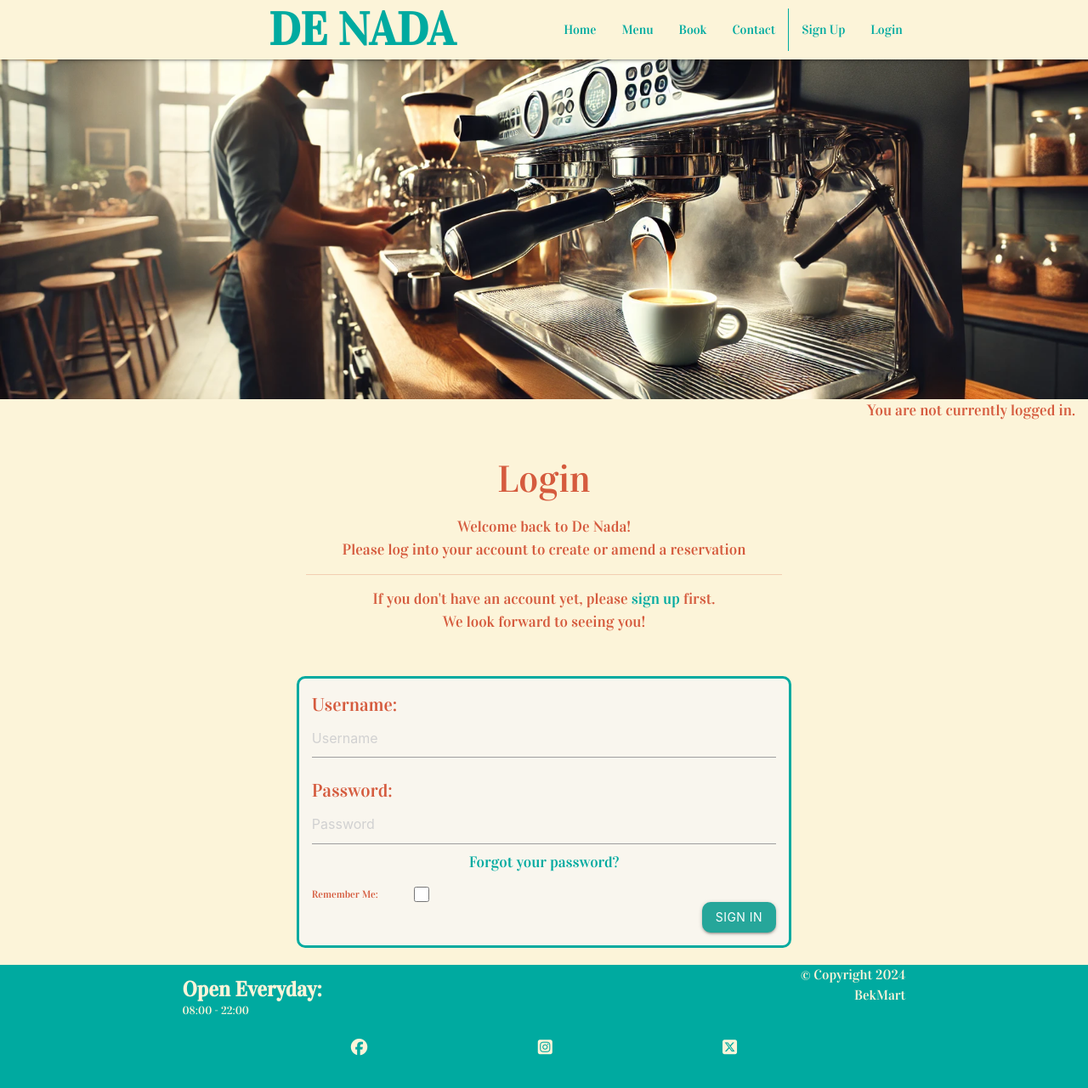
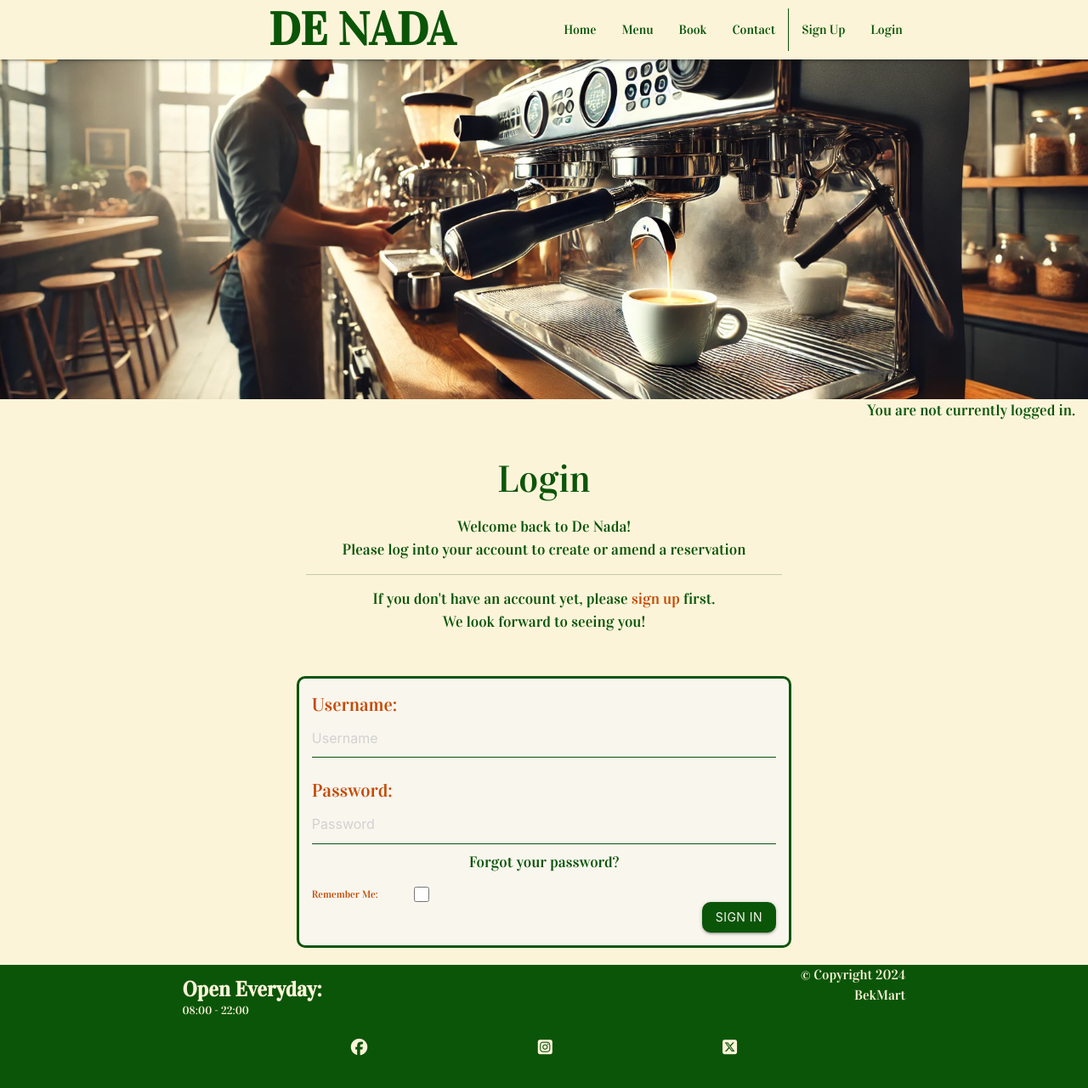
Before and after one commit to BekMart/denada, a Django app: page /accounts/login/ in a window 1280 px wide. Shown: the whole page at 85% size. Run offline with Django 4.2, Linux system fonts and the light colour scheme; parts of the project's set-up code (start-up, migrations or seed data) failed here and were passed over; some libraries are stand-ins or nearby versions.

Commit message:
Update the websites colour scheme to better meet accessability requirements. Use CSS styling and summernote in admin panel. Amend models for phone and email elements to accommodate this

```diff
--- a/contact/templates/contact/contact.html
+++ b/contact/templates/contact/contact.html
@@ -48,11 +48,11 @@
                     <h4>{{ contact.title }}</h4>
                     <!-- Display telephone number -->
                     <p>
-                        <h5>Telephone:</h5> {{ contact.restaurant.phone }}
+                        <h5>Telephone:</h5> {{ contact.restaurant.phone | safe }}
                     </p>
                     <!-- Display email address -->
                     <p>
-                        <h5>Email:</h5> {{ contact.restaurant.email }}
+                        <h5>Email:</h5> {{ contact.restaurant.email | safe }}
                     </p>
                 </div>
 
--- a/denada/settings.py
+++ b/denada/settings.py
@@ -28,7 +28,7 @@ TEMPLATES_DIR = os.path.join(BASE_DIR, 'templates')
 SECRET_KEY = os.environ.get("SECRET_KEY")
 
 # SECURITY WARNING: don't run with debug turned on in production!
-DEBUG = False
+DEBUG = True
 ALLOWED_HOSTS = ['127.0.0.1', '.herokuapp.com']
 
 
--- a/home/admin.py
+++ b/home/admin.py
@@ -19,6 +19,7 @@ class RestaurantAdmin(SummernoteModelAdmin):
     search_fields = ['name',]
     list_filter = ('name',)
     prepopulated_fields = {'slug': ('name',)}
+    summernote_fields = ('address', 'phone', 'email')
 
 
 @admin.register(About)
--- a/home/models.py
+++ b/home/models.py
@@ -23,8 +23,8 @@ class Restaurant(models.Model):
     name = models.CharField(max_length=50, unique=True)
     slug = models.SlugField(max_length=200, unique=True)
     address = models.CharField(max_length=255)
-    phone = models.CharField(max_length=13)
-    email = models.EmailField()
+    phone = models.CharField(max_length=255)
+    email = models.CharField(max_length=255)
     restaurant_image = CloudinaryField('image', default='placeholder', blank=True)
     updated_on = models.DateTimeField(auto_now_add=True)
 
--- a/static/css/style.css
+++ b/static/css/style.css
@@ -16,7 +16,7 @@ body {
     flex-direction: column;
     /* Generic project style */
     background-color: #fcf4d9;
-    color: #d55b3e;
+    color: #0B5509;
     font-family: 'Vidaloka', serif;
     font-size: larger;
     font-weight: 300;
@@ -57,7 +57,7 @@ nav {
 body a,
 a>i {
     text-decoration: none;
-    color: #00aaa0 !important;
+    color: #0B5509 !important;
 }
 
 /* Vertical line in header */
@@ -65,7 +65,7 @@ a>i {
     height: 50px;
     margin-top: 10px;
     width: 1px;
-    background-color: #00aaa0;
+    background-color: #0B5509;
 }
 
 /* Sidenav menu button */
@@ -125,7 +125,7 @@ main {
 
 /* Footer */
 footer {
-    background-color: #00aaa0;
+    background-color: #0B5509;
     color: #fcf4d9;
     font-size: small;
     font-weight: 500;
@@ -322,9 +323,14 @@ li {
 #login-booking-box {
     margin: 0 auto 200px;
     background-color: #F9F6EE;
-    border: #00aaa0 solid 3px;
+    border: #0B5509 solid 3px;
     border-radius: 10px;
     padding-bottom: 20px;
+}
+
+/* Links to login/sign in pages */
+.auth-link {
+    color: #C64A03 !important;
 }
 
 /* Override box shadow from built in styling */
@@ -353,16 +359,23 @@ li {
 
 /* Booking form headings */
 label {
-    color: #d55b3e !important;
+    color: #C64A03 !important;
     font-size: larger;
     display: flex;
     align-self: flex-start;
     margin-bottom: 0;
 }
 
+/* Override style for input underline in forms */
+input {
+    border-bottom: 1px solid #0B5509 !important;
+}
+
 /* Submit button */
 .btn-signup {
     border-radius: 10px;
+    background-color: #0B5509 !important;
+    color: #F9F6EE;
 }
 
 /* Current bookings section */
@@ -474,15 +495,20 @@ h5 {
 
 /* Social icons */
 #add-links i {
-    color: #d55b3e !important;
+    color: #5E625E !important;
     padding-right: 20px;
 }
 
 /* Authentication pages */
+/* Links to login/sign up pages if unauthenticated */
+#login-booking-box a {
+    color: #C64A03 !important;
+}
+
 /* Sign up and login forms */
 #signup_form,
 #login_form {
-    border: #00aaa0 solid 3px;
+    border: #0B5509 solid 3px;
     border-radius: 10px;
     background-color: #F9F6EE;
     padding: 15px;
--- a/templates/account/login.html
+++ b/templates/account/login.html
@@ -24,7 +24,7 @@
             <p>{% blocktrans %}
                 Welcome back to De Nada!<br>
                 Please log into your account to create or amend a reservation<hr>
-                If you don't have an account yet, please <a class="link" href="{{ signup_url }}">sign up</a> first.<br>
+                If you don't have an account yet, please <a class="auth-link link" href="{{ signup_url }}">sign up</a> first.<br>
                 We look forward to seeing you!
                 {% endblocktrans %}
             </p>
--- a/templates/account/signup.html
+++ b/templates/account/signup.html
@@ -23,7 +23,7 @@
       <p>{% blocktrans %}
         A very warm welcome from everyone at De Nada!<hr>
         Already have an account?<br>
-        Please <a class="link" href="{{ login_url }}">sign in</a> instead.
+        Please <a class="auth-link link" href="{{ login_url }}">sign in</a> instead.
       {% endblocktrans %}</p>
     </div>
   </div>
```
Also changed, not shown: other parts of static/css/style.css (+27 -19 lines), home/migrations/0006_alter_restaurant_email_alter_restaurant_phone.py (added), 1 other file.
